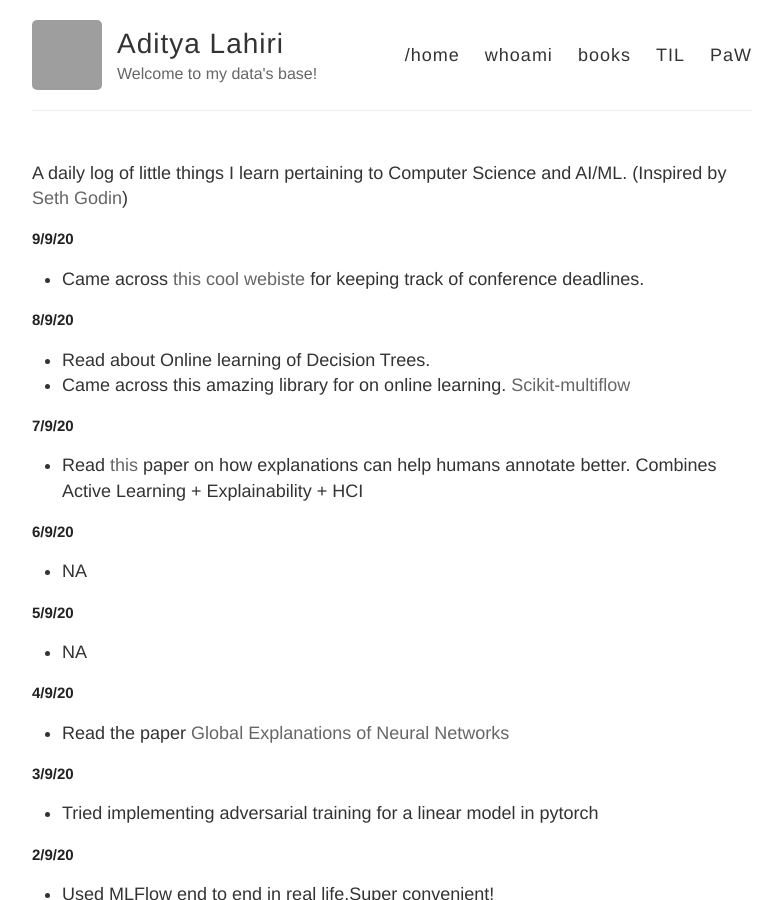
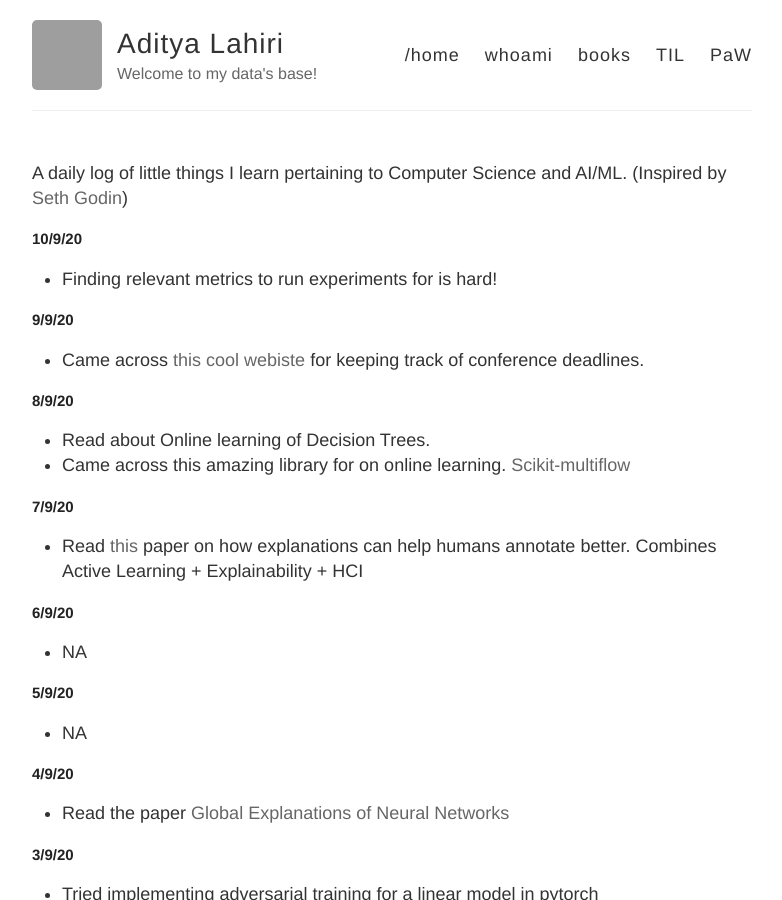
Before and after one commit to adityalahiri/adityalahiri.github.io, a Jekyll site: the page built from TIL.md, in a window 1280 px wide and 900 px high. Shown: the whole window, without its empty margins (248-1030 px from the left). Built offline with Jekyll 4.4.1, drawn with Linux system fonts in a browser that asks for light colours; our own code applies the rules of GitHub Pages for plain Markdown files; grey boxes are pictures that could not be loaded.

Commit message:
Update for 10/9

```diff
--- a/TIL.md
+++ b/TIL.md
@@ -1,5 +1,9 @@
 A daily log of little things I learn pertaining to Computer Science and AI/ML.
 (Inspired by [Seth Godin](https://seths.blog/))
+
+## 10/9/20
+
+* Finding relevant metrics to run experiments for is hard!
 
 ## 9/9/20
 
```
